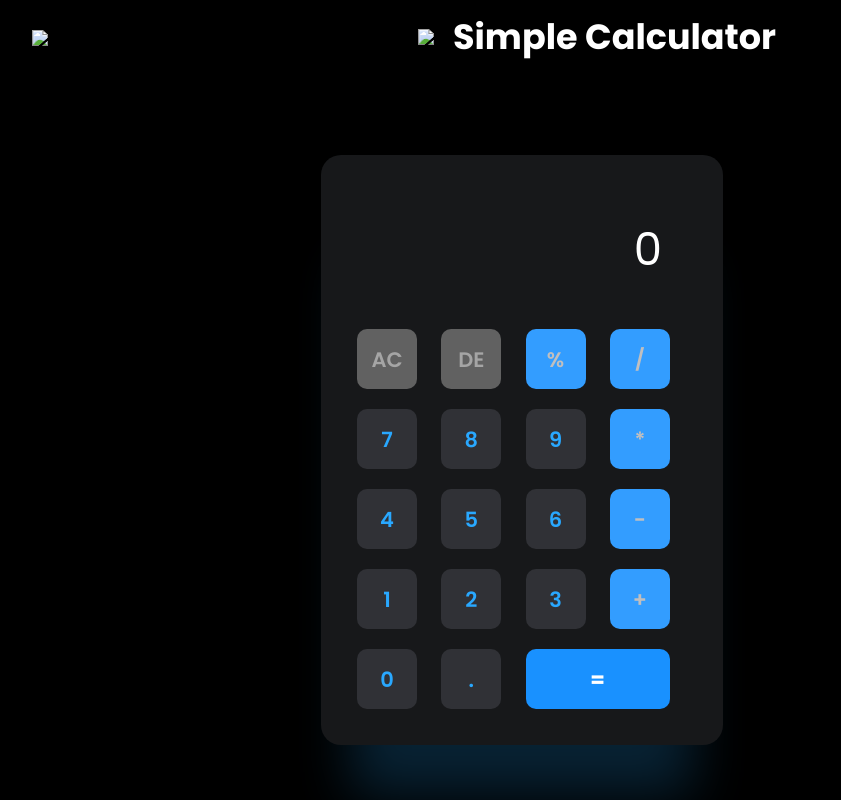
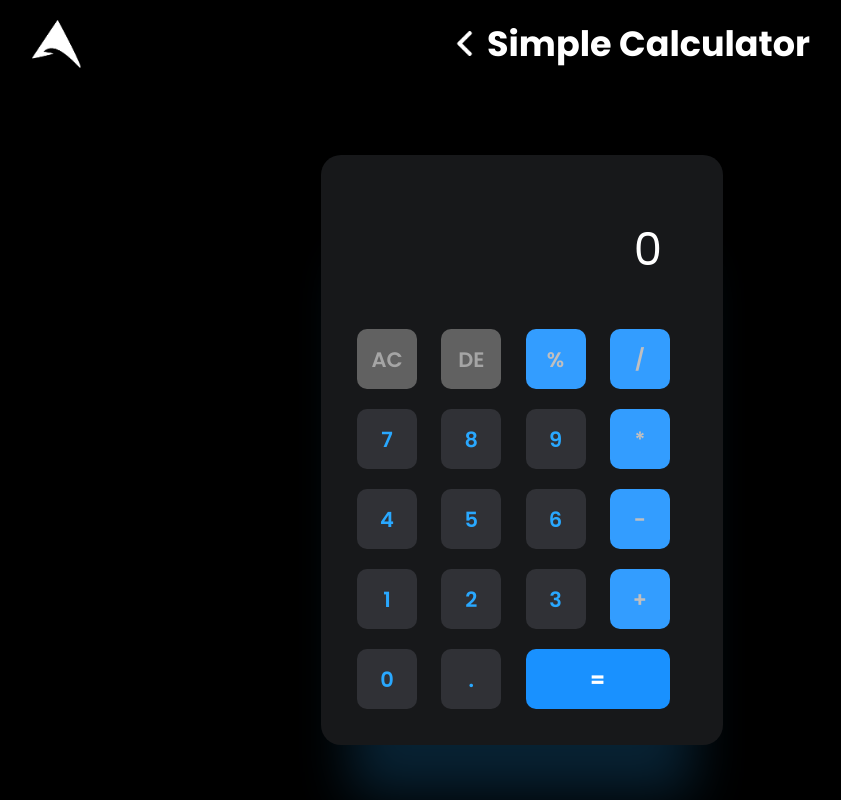
Before and after one commit to abyss01701/main, a plain HTML site: page projects/simpleCalc.html in a window 1280 px wide. Shown: the whole page, without its empty margins (118-959 px from the left). Drawn offline with Linux system fonts and the light colour scheme; the site is published under a folder, as on GitHub Pages, so addresses that start at the root find nothing.

Commit message:
Update simpleCalc.html
Signed-off-by: Akshat Newal <akshataniketnewal@gmail.com>

```diff
--- a/projects/simpleCalc.html
+++ b/projects/simpleCalc.html
@@ -8,8 +8,8 @@
 </head>
 <body>
     <nav>
-        <a href="/main/index.html"><img src="/main/images/logo1.png" class="logo"></a>
-        <img src="/main/images/left-arrow.png" class="back-btn" onclick="goBack()">
+        <a href="../index.html"><img src="../images/logo1.png" class="logo"></a>
+        <img src="../images/left-arrow.png" class="back-btn" onclick="goBack()">
         <h1> Simple Calculator</h1>
 
     </nav>
```
